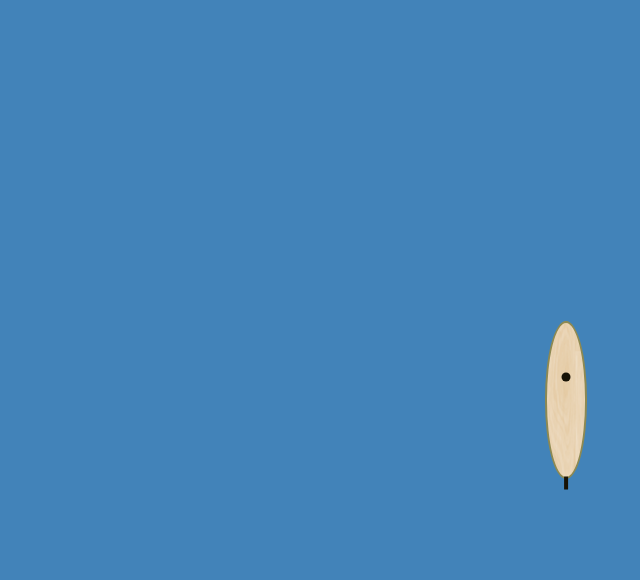
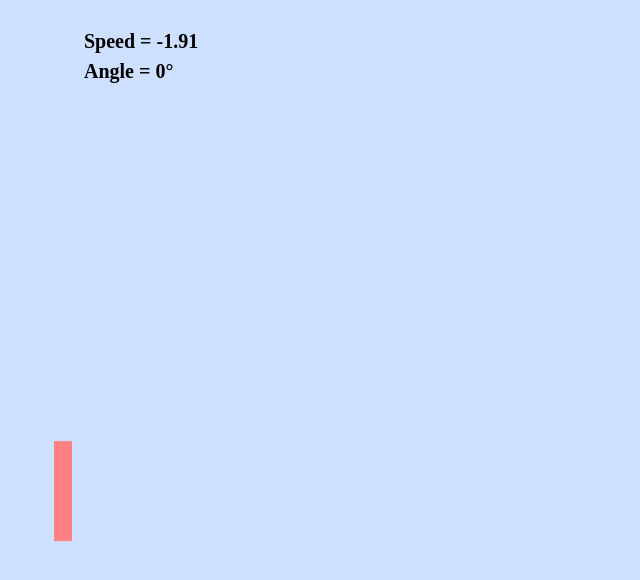
Before and after one commit to JoshMance/sailing-game, a plain HTML site: page index.html in a window 1280 px wide. Shown: the whole page, without its empty margins (74-714 px from the left). Drawn offline with nearby package versions, Linux system fonts and the light colour scheme.

Commit message:
adding simple wind direction function, adding debugging values

```diff
--- a/index.html
+++ b/index.html
@@ -10,12 +10,6 @@
 <script src="shipMovement.js"></script>
 </head>
 <body>
-    <div class="ship">
-        <div class="wake"></div>
-        <div class="rudder"></div>
-
-
-    </div>
-
+    <canvas id="canvas"></canvas>
 </body>
 </html>
--- a/shipMovement.js
+++ b/shipMovement.js
@@ -1,35 +1,103 @@
-let shipAngle = 0;
-let rudderAngle = 0;
+"use strict";
+let canvas;
+let context;
 
-function sleep(ms) {
-    return new Promise(resolve => setTimeout(resolve, ms));
+var shipAngle = 0;
+var windAngle = Math.PI;
+var shipX = 250;
+var shipY = 250;
+
+function getShipSpeed(shipAngle, windAngle) {
+    let theta = (Math.PI - windAngle + shipAngle) % (2*Math.PI);
+    let speed = -1*(Math.sin(2-Math.sin(theta)) + Math.cos(theta)*Math.cos(theta));
+    return speed;
 }
 
-async function rotateShip(degrees) {
-    shipAngle += degrees;
-    await sleep(100);
-    $(".ship").css("transform", `rotate(${shipAngle }deg)`);
+window.onload = init;
+
+function init() {
+    canvas = document.getElementById('canvas');
+    context = canvas.getContext('2d');
+
+    var sizeWidth = 80 * window.innerWidth / 100,
+    sizeHeight = 100 * window.innerHeight / 100 || 766;
+
+    canvas.width = sizeWidth;
+    canvas.height = sizeHeight;
+
+    // Add event listener for key presses
+    window.addEventListener('keydown', handleKeydown);
+
+    // Start the first frame request
+    window.requestAnimationFrame(gameLoop);
 }
 
-async function rotateRudder(direction) {
-    $(".rudder").css("transform", `translate(50%, 200%)`);
-    if (direction == 1) {
-        $(".rudder").css("transform", `rotate(${-40}deg)`);
-    }  else if (direction == -1) {
-        $(".rudder").css("transform", `rotate(${40}deg)`);
+function handleKeydown(event) {
+    const rotationSpeed = 0.07; // Rotation speed in radians
+
+    switch (event.key) {
+        case 'a':
+            shipAngle -= rotationSpeed; // Rotate counterclockwise
+            break;
+        case 'd':
+            shipAngle += rotationSpeed; // Rotate clockwise
+            break;
+        case 'w':
+            shipX += Math.sin(shipAngle);
+            shipY -= Math.cos(shipAngle);
+        break;
     }
-    await sleep(1000);
-    $(".rudder").css("transform", `rotate(${0}deg)`);
 }
 
+function gameLoop(timeStamp) {
+    draw();
 
-$(document).on("keydown", function (event) {
-    if (event.key === "a" || event.key === "A") {
-        rotateRudder(-1);
-        rotateShip(-5);
+    // Keep requesting new frames
+    window.requestAnimationFrame(gameLoop);
+}
 
-    } else if (event.key === "d" || event.key === "D") {
-        rotateRudder(1);
-        rotateShip(5);
-    }
-});
+function draw() {
+    let width = 30;
+    let height = 100;
+
+    context.clearRect(0, 0, canvas.width, canvas.height); // Clear the canvas
+
+    context.fillStyle = '#ff8080';
+
+    var offsetX = shipX - canvas.width / 2;
+    var offsetY = shipY - canvas.height / 2;
+
+    // Save the current context state
+    context.save();
+
+    context.translate(offsetX, offsetY); // Translate the canvas
+
+    let shipSpeed = getShipSpeed(shipAngle, windAngle);
+    shipX += 0.3*Math.sin(shipAngle)*shipSpeed;
+    shipY -= 0.3*Math.cos(shipAngle)*shipSpeed;
+
+    // Move the origin to the center of the rectangle
+    context.translate(shipX + width / 2, shipY + height / 2);
+
+    // Rotate the context based on the ship angle
+    context.rotate(shipAngle);
+
+    // Draw the rectangle, with the new transformed coordinates
+    context.fillRect(-width / 2, -height / 2, width, height);
+
+    // Restore the context to its previous state
+    context.restore();
+
+
+    context.font = "bold 20px serif"
+    context.fillStyle = "#000000"
+
+    let degrees = Math.round(shipAngle*(180/Math.PI),2) % 360;
+
+    let speed = Math.round((shipSpeed + Number.EPSILON) * 100) / 100
+
+    context.fillText(`Speed = ${speed}`, 30, 50);
+    context.fillText(`Angle = ${degrees}°`, 30, 80);
+
+
+}
--- a/style.css
+++ b/style.css
@@ -1,11 +1,16 @@
+
 :root {
     display: flex;
-    background-color: #4283B9;
+    width: 100vw;
+    height: 100vh;
+    background-color: rgb(206, 224, 255);
     justify-content: center;
     align-items: center;
-    width: 100vw;
-    height: 100vh;
-}
+  }
+
+canvas {
+  }
+
 
 .ship {
     position: relative;
@@ -40,7 +45,7 @@
     width: 0.3vw;
     height: 1vw;
     z-index: 0;
-    background-color: rgb(23, 18, 5);
+    background-color: #8d8952;
     border-radius: 5%;
     border-top-right-radius: 50%;
     -webkit-border-radius: 5%;
@@ -52,15 +57,3 @@
     -ms-transform: translate(-50%, -50%);
     -o-transform: translate(-50%, -50%);
 }
-
-.wake {
-    content: "";
-    position: absolute;
-    top: 35%;
-    left: 50%;
-    transform: translate(-50%, -50%);
-    width: 0.7vw;
-    height: 0.7vw;
-    background-color: rgb(23, 18, 5);
-    border-radius: 50%;
-}
```
Also changed, not shown: sea-image.jpg (added).
